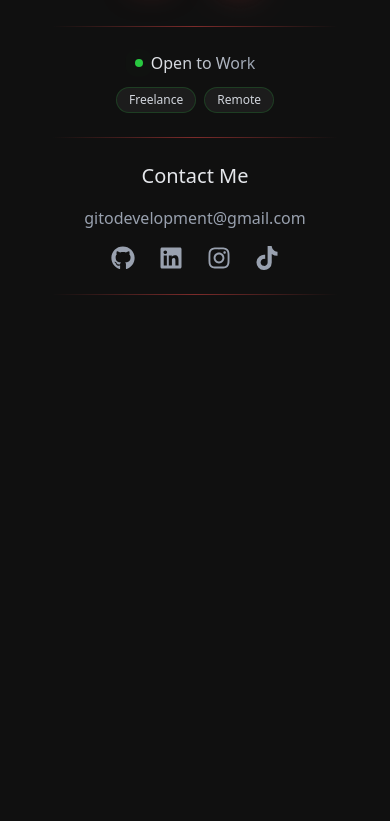
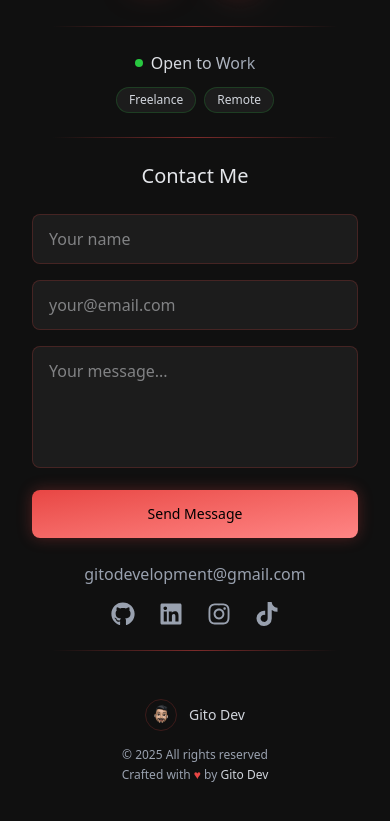
Before and after one commit to Gito-Dev/Personal-Portfolio, a React (Vite) app: page / in a window 390 px wide. Shown: the part 2069-2890 px from the top of the page. Before the commit the page ends 2380 px from the top, so only its background shows below. Built offline with nearby package versions, Linux system fonts and the light colour scheme.

Commit message:
mobile footer / contact form on mobile

```diff
--- /dev/null
+++ b/src/Components/mobileFooter.jsx
@@ -0,0 +1,52 @@
+import React from "react";
+import { motion } from "framer-motion";
+import pfp from "../assets/pfp.png";
+
+export default function MobileFooter() {
+  return (
+    <motion.footer
+      initial={{ opacity: 0, y: 20 }}
+      animate={{ opacity: 1, y: 0 }}
+      transition={{ duration: 0.5 }}
+      className="w-full py-6 px-4"
+    >
+      <div className="flex flex-col items-center space-y-4">
+        {/* Logo and Name */}
+        <div className="flex items-center gap-3">
+          <motion.div
+            whileHover={{ scale: 1.05 }}
+            className="w-8 h-8 rounded-full overflow-hidden border border-[#e84644]/20"
+          >
+            <img
+              src={pfp}
+              alt="Gito Dev"
+              className="w-full h-full object-cover"
+            />
+          </motion.div>
+          <motion.p
+            whileHover={{ color: "#e84644" }}
+            className="text-sm font-medium text-gray-300 transition-colors duration-300"
+          >
+            Gito Dev
+          </motion.p>
+        </div>
+
+        {/* Copyright Text */}
+        <div className="text-center space-y-1">
+          <p className="text-xs text-gray-400">
+            © {new Date().getFullYear()} All rights reserved
+          </p>
+          <p className="text-xs text-gray-400">
+            Crafted with <span className="text-[#e84644]">♥</span> by{" "}
+            <motion.span
+              whileHover={{ color: "#e84644" }}
+              className="text-gray-300 transition-colors duration-300"
+            >
+              Gito Dev
+            </motion.span>
+          </p>
+        </div>
+      </div>
+    </motion.footer>
+  );
+}
--- a/src/Components/mobileHome.jsx
+++ b/src/Components/mobileHome.jsx
@@ -1,4 +1,4 @@
-import React, { useRef } from "react";
+import React, { useRef, useState } from "react";
 import { FaGithub, FaLinkedin, FaInstagram, FaTiktok } from "react-icons/fa";
 import Navbar from "./Navbar";
 import { motion, useInView } from "framer-motion";
@@ -11,6 +11,8 @@ import laptop from "../assets/laptop.svg";
 import web from "../assets/web.svg";
 import project from "../assets/project.svg";
 import seo from "../assets/seo.svg";
+import emailjs from "@emailjs/browser";
+import MobileFooter from "./mobileFooter";
 
 // Add this variant for hover animation
 const techButtonVariants = {
@@ -34,6 +36,45 @@ export default function MobileHome() {
   const isIntroInView = useInView(introRef, { once: true });
   const isTechInView = useInView(techStackRef, { once: true });
   const isContactInView = useInView(contactRef, { once: true });
+
+  // Add these state and ref for the contact form
+  const form = useRef();
+  const [isLoading, setIsLoading] = useState(false);
+  const [status, setStatus] = useState({ type: "", message: "" });
+
+  // Add handleSubmit function for the contact form
+  const handleSubmit = (e) => {
+    e.preventDefault();
+    setIsLoading(true);
+    setStatus({ type: "", message: "" });
+
+    emailjs
+      .sendForm(
+        "service_w98fuua",
+        "template_qodhoey",
+        form.current,
+        "DFrx9uaTpXsVpN8wZ"
+      )
+      .then((result) => {
+        setStatus({
+          type: "success",
+          message: "Message sent successfully! ✨",
+        });
+        form.current.reset();
+        setTimeout(() => {
+          setStatus({ type: "", message: "" });
+        }, 3000);
+      })
+      .catch((error) => {
+        setStatus({
+          type: "error",
+          message: "Failed to send message. Please try again. 😕",
+        });
+      })
+      .finally(() => {
+        setIsLoading(false);
+      });
+  };
 
   return (
     <div className="flex flex-col p-4 space-y-6">
@@ -581,13 +622,13 @@ export default function MobileHome() {
 
       <Divider />
 
-      {/* Contact Section - Moved to bottom */}
+      {/* Contact Section */}
       <motion.div
         ref={contactRef}
         initial={{ opacity: 0, y: 50 }}
         animate={isContactInView ? { opacity: 1, y: 0 } : { opacity: 0, y: 50 }}
         transition={{ duration: 0.5 }}
-        className="flex flex-col items-center space-y-4"
+        className="flex flex-col items-center space-y-6 w-full"
       >
         <motion.h2
           initial={{ x: -20, opacity: 0 }}
@@ -599,6 +640,86 @@ export default function MobileHome() {
         >
           Contact Me
         </motion.h2>
+
+        {/* Contact Form */}
+        <motion.form
+          ref={form}
+          onSubmit={handleSubmit}
+          initial={{ opacity: 0, y: 20 }}
+          animate={{ opacity: 1, y: 0 }}
+          transition={{ delay: 0.3 }}
+          className="w-full space-y-4 px-4"
+        >
+          <div className="space-y-4">
+            <motion.input
+              whileFocus={{ scale: 1.01 }}
+              type="text"
+              name="from_name"
+              required
+              className="w-full px-4 py-3 rounded-lg bg-white/5 border border-[#e84644]/20
+                       text-gray-200 focus:outline-none focus:border-[#e84644]/50
+                       focus:ring-1 focus:ring-[#e84644]/50 transition-all duration-300"
+              placeholder="Your name"
+            />
+
+            <motion.input
+              whileFocus={{ scale: 1.01 }}
+              type="email"
+              name="from_email"
+              required
+              className="w-full px-4 py-3 rounded-lg bg-white/5 border border-[#e84644]/20
+                       text-gray-200 focus:outline-none focus:border-[#e84644]/50
+                       focus:ring-1 focus:ring-[#e84644]/50 transition-all duration-300"
+              placeholder="your@email.com"
+            />
+
+            <motion.textarea
+              whileFocus={{ scale: 1.01 }}
+              name="message"
+              required
+              rows={4}
+              className="w-full px-4 py-3 rounded-lg bg-white/5 border border-[#e84644]/20
+                       text-gray-200 focus:outline-none focus:border-[#e84644]/50
+                       focus:ring-1 focus:ring-[#e84644]/50 transition-all duration-300 resize-none"
+              placeholder="Your message..."
+            />
+          </div>
+
+          {/* Status Message */}
+          {status.message && (
+            <motion.div
+              initial={{ opacity: 0, y: -10 }}
+              animate={{ opacity: 1, y: 0 }}
+              className={`text-sm ${
+                status.type === "success" ? "text-green-400" : "text-red-400"
+              } text-center`}
+            >
+              {status.message}
+            </motion.div>
+          )}
+
+          <motion.button
+            whileHover={{
+              scale: 1.02,
+              boxShadow: "0 0 20px rgba(232,70,68,0.5)",
+            }}
+            whileTap={{ scale: 0.98 }}
+            type="submit"
+            disabled={isLoading}
+            className="w-full relative inline-flex items-center justify-center p-0.5 overflow-hidden
+                     text-sm font-medium rounded-lg group bg-gradient-to-br from-[#e84644] to-[#ff8585]
+                     group-hover:from-[#e84644] group-hover:to-[#ff8585] hover:text-white
+                     focus:ring-4 focus:outline-none focus:ring-[#e84644]/30
+                     shadow-[0_0_15px_rgba(232,70,68,0.3)]
+                     disabled:opacity-50 disabled:cursor-not-allowed"
+          >
+            <span className="w-full px-5 py-3 transition-all ease-in duration-75 rounded-md group-hover:bg-transparent">
+              {isLoading ? "Sending..." : "Send Message"}
+            </span>
+          </motion.button>
+        </motion.form>
+
+        {/* Contact Info */}
         <motion.div
           initial={{ opacity: 0 }}
           animate={{ opacity: 1 }}
@@ -646,6 +767,9 @@ export default function MobileHome() {
       </motion.div>
 
       <Divider />
+
+      {/* Add the footer here */}
+      <MobileFooter />
     </div>
   );
 }
```
